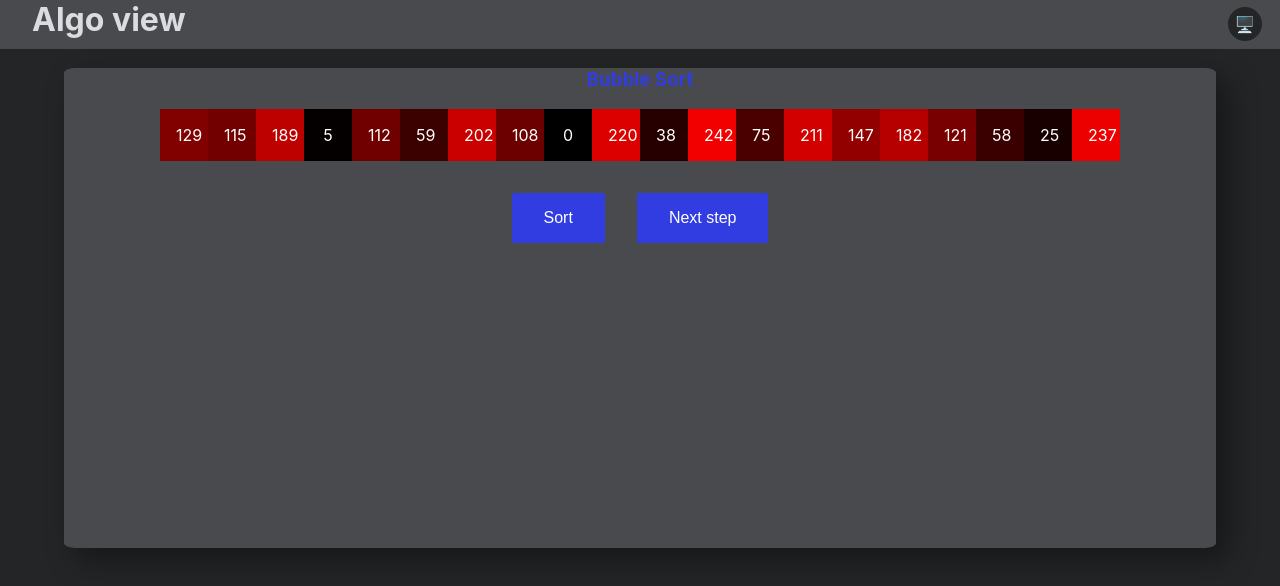
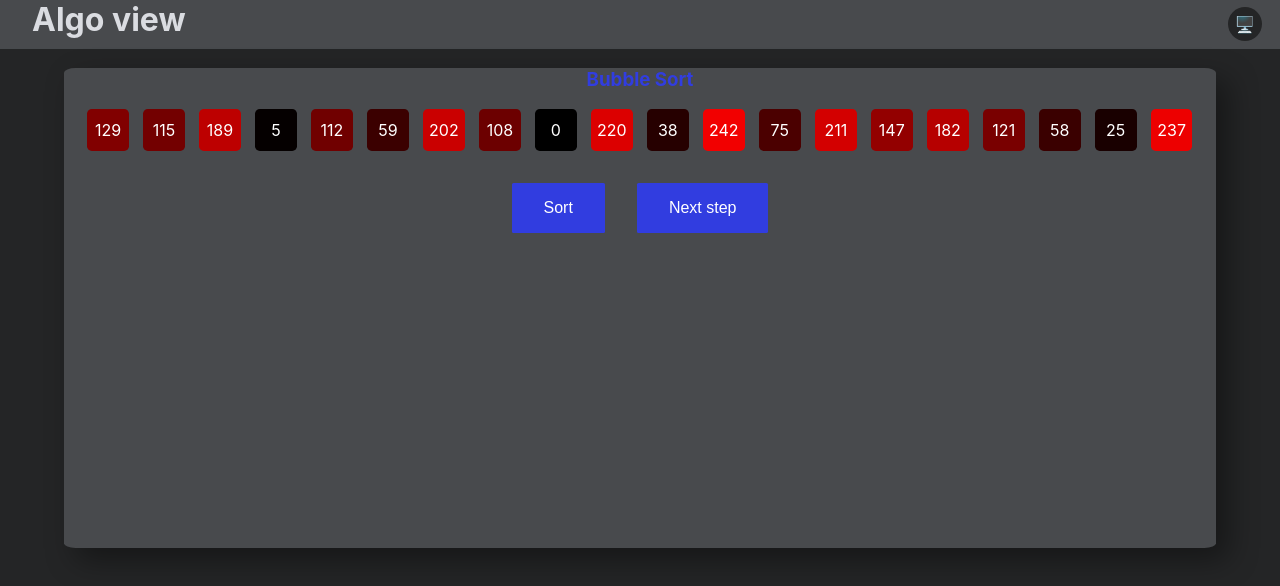
Before and after one commit to index-zer0/algo-view, a React (Create React App) app: page /sort/bubble in a window 1280 px wide. Shown: the top 586 px of the page. Built offline with nearby package versions, Linux system fonts and the light colour scheme.

Commit message:
New cell styling and fix next step bug

```diff
--- a/src/components/Box/index.js
+++ b/src/components/Box/index.js
@@ -102,7 +102,7 @@ const Cell = ({ value, color }) => {
 			style={{ backgroundColor: color, color: "white" }}
 			className="cell"
 		>
-			{value}
+			<div>{value}</div>
 		</div>
 	);
 };
--- a/src/components/Box/styles.css
+++ b/src/components/Box/styles.css
@@ -20,11 +20,15 @@
 }
 
 .cell {
-	width: 1rem;
-	padding: 1rem;
-	min-height: 1rem;
+	display: flex;
+	width: 0.8rem;
+	height: 0.8rem;
+	padding: 0.9rem;
 	align-items: center;
 	justify-content: center;
+	text-align: center;
+	border-radius: 0.3rem;
+	margin: auto;
 }
 
 .title {
--- a/src/utils/sort.js
+++ b/src/utils/sort.js
@@ -9,9 +9,6 @@ interface sortProps {
 const updateState = async ({ array, setArray, withStep }: sortProps): void => {
 	await setArray([...array]);
 	await sleep(100);
-	if (withStep) {
-		return array;
-	}
 };
 
 export const BubbleSort = async ({
@@ -26,6 +23,9 @@ export const BubbleSort = async ({
 				array[j] = array[j + 1];
 				array[j + 1] = temp;
 				await updateState({ array, setArray, withStep });
+				if (withStep) {
+					return array;
+				}
 			}
 		}
 	}
@@ -50,6 +50,9 @@ export const SelectionSort = async ({
 			array[i] = array[min];
 			array[min] = tmp;
 			await updateState({ array, setArray, withStep });
+			if (withStep) {
+				return array;
+			}
 		}
 	}
 	return array;
@@ -69,6 +72,9 @@ export const InsertionSort = async ({
 		}
 		array[j + 1] = key;
 		await updateState({ array, setArray, withStep });
+		if (withStep) {
+			return array;
+		}
 	}
 	return array;
 };
```
Lines whose indentation alone changed are shown as unchanged.
